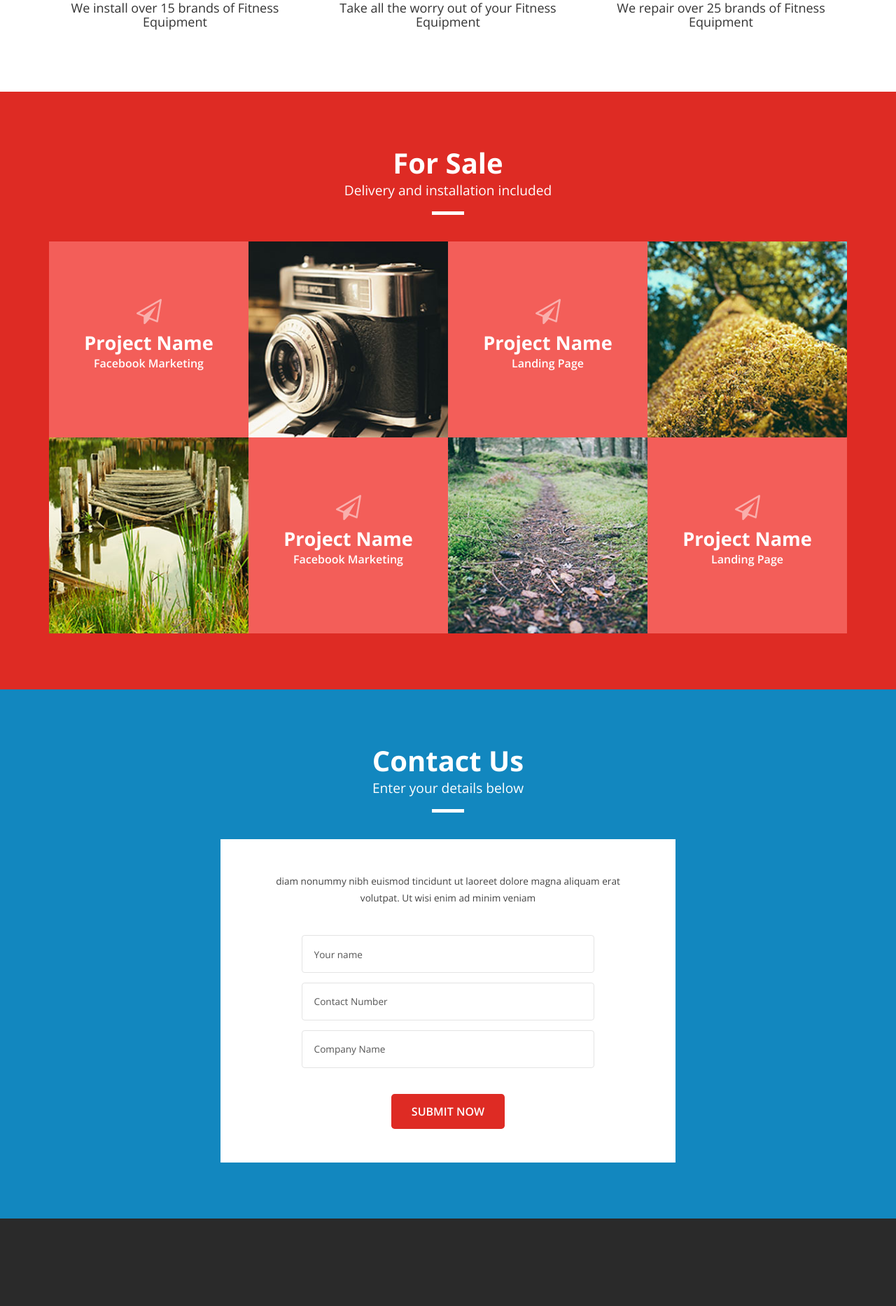
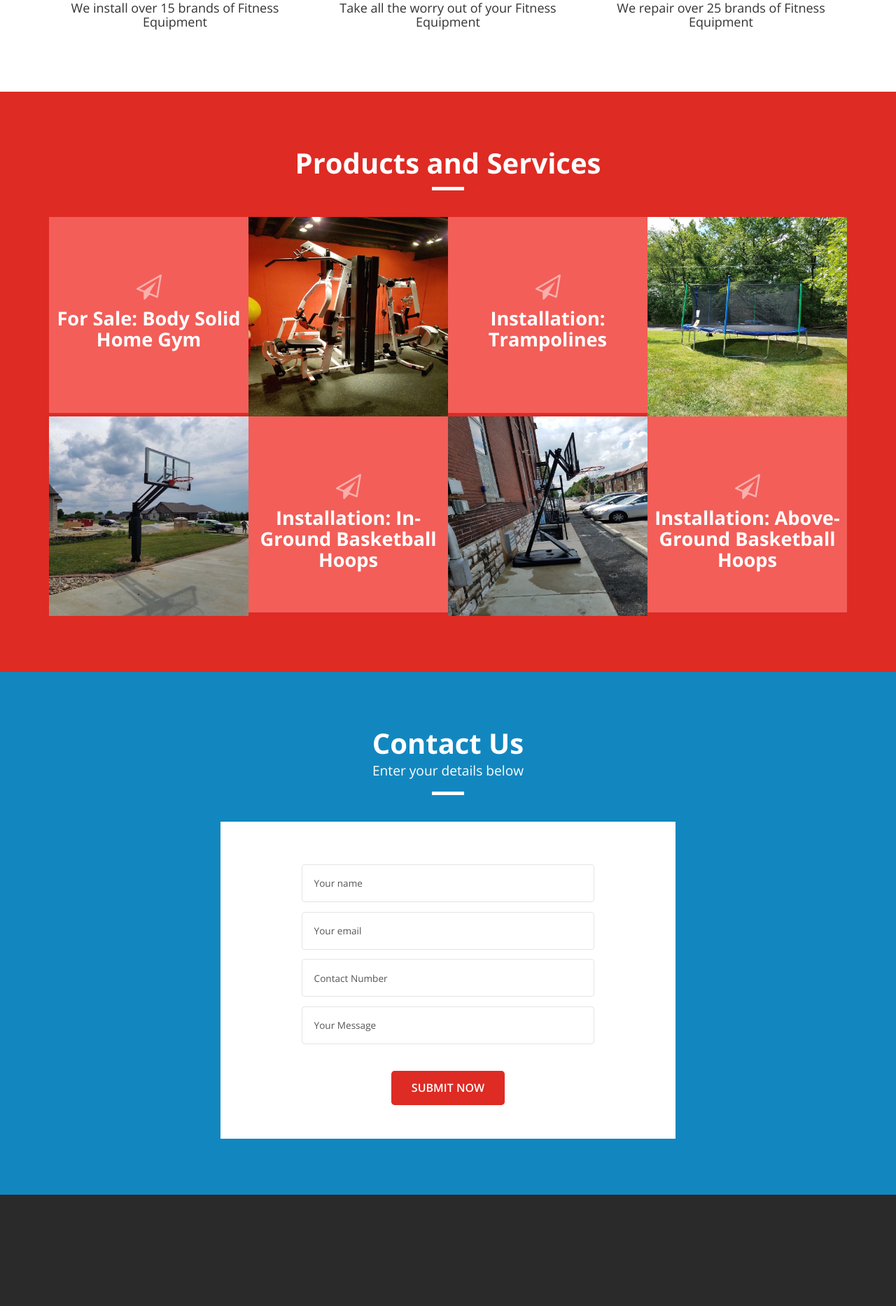
Before and after one commit to bcpete/fitnesssite, a Python web app: template edssite/templates/index.html in a window 1280 px wide. Shown: the part 1074-2940 px from the top of the page at 70% size. Run offline with Jinja, Linux system fonts and the light colour scheme; the template is opened without the code that fills it, so the values that code supplies are empty; some libraries are stand-ins or nearby versions.

Commit message:
more work on the front end, added post request to send email when contact list is submitted.

```diff
--- a/edssite/css/style.css
+++ b/edssite/css/style.css
@@ -12,6 +12,13 @@ html, body{
     font-family: 'Open Sans', sans-serif;
     font-size: 100%;
     background-color: #FFF;
+}
+.rotate90 {
+    -webkit-transform: rotate(90deg);
+    -moz-transform: rotate(90deg);
+    -o-transform: rotate(90deg);
+    -ms-transform: rotate(90deg);
+    transform: rotate(90deg);
 }
 body a{
 	transition:0.5s all;
--- a/edssite/templates/index.html
+++ b/edssite/templates/index.html
@@ -1,9 +1,4 @@
-<!--
-Author: W3layouts
-Author URL: http://w3layouts.com
-License: Creative Commons Attribution 3.0 Unported
-License URL: http://creativecommons.org/licenses/by/3.0/
--->
+
 <!DOCTYPE HTML>
 <html>
 <head>
@@ -31,7 +26,7 @@ License URL: http://creativecommons.org/licenses/by/3.0/
 	  	<div class="header_top">
 		<ul class="header_box">
 			<li class="mobile_left"><i class="mobile"> </i><span>314-458-5265</span></li>
-			<li class="message"><a href="mailto:etimson@gmail.com?Subject=Business%20inquiry" target="_top"><i class="msg"> </i><span>etimson@gmail.com</span></a></li>
+			<li class="message"><a href="mailto:fitnessstl.ed@gmail.com?Subject=Business%20inquiry" target="_top"><i class="msg"> </i><span>fitnessstl.ed@gmail.com</span></a></li>
 			<div class="clearfix"> </div>
 		</ul>
 		<div class="clearfix"> </div>
@@ -125,20 +120,18 @@ License URL: http://creativecommons.org/licenses/by/3.0/
         <div class="work" id="work">
        		<div class="container">
        			<div class="work_top text-center">
-				  <h3>For Sale</h3>
-				  <p>Delivery and installation included</p>
+				  <h3>Products and Services</h3>
 				  <span> </span>
 			    </div>
 			    <div class="col_1_of_4 span_1_of_4">
 			     <div class="port-grid">
-					<div class="port-grid-text">
+					<div class="port-grid-text img-responsive">
 					  <img src="images/arrow_icon.png" alt=""/>
-					  <h3>Project Name</h3>
-					  <p>Facebook Marketing</p>
+					  <h3>For Sale: Body Solid Home Gym</h3>
 					</div>
 					<div class="port-grid-pic block last">
 					  <a href="#" class="b-link-stripe b-animate-go  thickbox">
-					  <img src="images/w1.jpg" class="img-responsive" style="top: 0px;"><div class="b-wrapper"><h2 class="b-animate b-from-left    b-delay03 "><img src="images/plus.png" alt="" style="top: 0px;"></h2>
+					  <img src="images/bodysolid.jpg" class="img-responsive" ><div class="b-wrapper"><h2 class="b-animate b-from-left    b-delay03 ">$700 plus delivery and setup ($200)</h2>
 					   </div></a>
 					</div>
 					<div class="clearfix"> </div>
@@ -148,12 +141,11 @@ License URL: http://creativecommons.org/licenses/by/3.0/
 			     <div class="port-grid">
 					<div class="port-grid-text">
 					  <img src="images/arrow_icon.png" alt=""/>
-					  <h3>Project Name</h3>
-					  <p>Landing Page</p>
+					  <h3>Installation: Trampolines</h3>
 					</div>
 					<div class="port-grid-pic block last">
 					  <a href="#" class="b-link-stripe b-animate-go  thickbox">
-					  <img src="images/w2.jpg" class="img-responsive" style="top: 0px;"><div class="b-wrapper"><h2 class="b-animate b-from-left    b-delay03 "><img src="images/plus.png" alt="" style="top: 0px;"></h2>
+					  <img src="images/trampoline.jpg" class="img-responsive" style="top: 0px;"><div class="b-wrapper"><h2 class="b-animate b-from-left    b-delay03 ">Contact for details.</h2>
 					   </div></a>
 					</div>
 					<div class="clearfix"> </div>
@@ -163,13 +155,12 @@ License URL: http://creativecommons.org/licenses/by/3.0/
 			     <div class="port-grid">
 					<div class="port-grid-pic block last">
 					  <a href="#" class="b-link-stripe b-animate-go  thickbox">
-					  <img src="images/w3.jpg" class="img-responsive" style="top: 0px;"><div class="b-wrapper"><h2 class="b-animate b-from-left    b-delay03 "><img src="images/plus.png" alt="" style="top: 0px;"></h2>
+					  <img src="images/b-ballhoop1.jpg" class="img-responsive" style="top: 0px;"><div class="b-wrapper"><h2 class="b-animate b-from-left    b-delay03 ">Contact for details.</h2>
 					   </div></a>
 					</div>
 					<div class="port-grid-text">
 					  <img src="images/arrow_icon.png" alt=""/>
-					  <h3>Project Name</h3>
-					  <p>Facebook Marketing</p>
+					  <h3>Installation: In-Ground Basketball Hoops</h3>
 					</div>
 					<div class="clearfix"> </div>
 				 </div>
@@ -178,13 +169,12 @@ License URL: http://creativecommons.org/licenses/by/3.0/
 			     <div class="port-grid">
 					<div class="port-grid-pic block last">
 					  <a href="#" class="b-link-stripe b-animate-go  thickbox">
-					  <img src="images/w4.jpg" class="img-responsive" style="top: 0px;"><div class="b-wrapper"><h2 class="b-animate b-from-left    b-delay03 "><img src="images/plus.png" alt="" style="top: 0px;"></h2>
+					  <img src="images/b-ballhoop2.jpg" class="img-responsive" style="top: 0px;"><div class="b-wrapper"><h2 class="b-animate b-from-left    b-delay03 ">Contact for details.</h2>
 					   </div></a>
 					</div>
 					<div class="port-grid-text">
 					  <img src="images/arrow_icon.png" alt=""/>
-					  <h3>Project Name</h3>
-					  <p>Landing Page</p>
+					  <h3>Installation: Above-Ground Basketball Hoops</h3>
 					</div>
 					<div class="clearfix"> </div>
 				 </div>
@@ -199,11 +189,11 @@ License URL: http://creativecommons.org/licenses/by/3.0/
 				  <span> </span>
 			    </div>
 			     <div class="contact-form_grid">
-   					<p>diam nonummy nibh euismod tincidunt ut laoreet dolore magna aliquam erat volutpat. Ut wisi enim ad minim veniam</p>
-				   <form method="post" action="contact-post.html">
-					 <input type="text" class="textbox" value="Your name" onfocus="this.value = '';" onblur="if (this.value == '') {this.value = 'Your name';}">
-					 <input type="text" class="textbox" value="Contact Number" onfocus="this.value = '';" onblur="if (this.value == '') {this.value = 'Contact Number';}">
-					 <input type="text" class="textbox" value="Company Name" onfocus="this.value = '';" onblur="if (this.value == '') {this.value = 'Company Name';}">
+				   <form method="post">
+					 <input type="text" class="textbox" name = "name" value="Your name" onfocus="this.value = '';" onblur="if (this.value == '') {this.value = 'Your name';}">
+					 <input type="text" class="textbox" name = "email" value="Your email" onfocus="this.value = '';" onblur="if (this.value == '') {this.value = 'Your email';}">
+					 <input type="text" class="textbox" name = "number" value="Contact Number" onfocus="this.value = '';" onblur="if (this.value == '') {this.value = 'Contact Number';}">
+					 <input type="text" class="textbox" name = "body" value="Your Message" onfocus="this.value = '';" onblur="if (this.value == '') {this.value = 'Your Message';}">
 					 <input type="submit" value="Submit Now">
 				   </form>
 			      </div>
```
Also changed, not shown: edssite/main.py (+14 -0 lines), edssite/images/b-ballhoop1.jpg (added), edssite/images/b-ballhoop2.jpg (added), edssite/images/bodysolid.jpg (added), edssite/images/trampoline.jpg (added), 3 other files.
